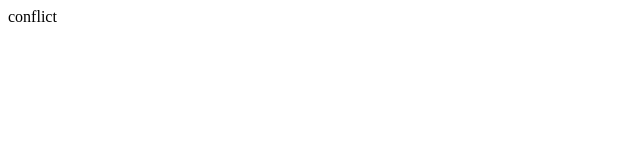
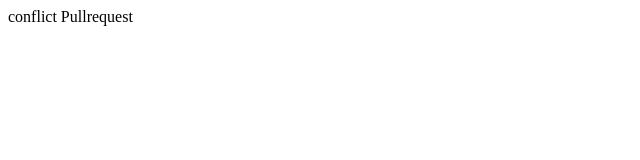
Before and after one commit to nisssy/Git_Prctice2, a plain HTML site: page index.html in a window 1280 px wide. Shown: the whole page, without its empty margins (0-640 px from the left). Drawn offline with Linux system fonts and the light colour scheme.

Commit message:
add pull request

```diff
--- a/index.html
+++ b/index.html
@@ -8,5 +8,6 @@
 </head>
 <body>
   conflict
+  Pullrequest
 </body>
 </html>
```
